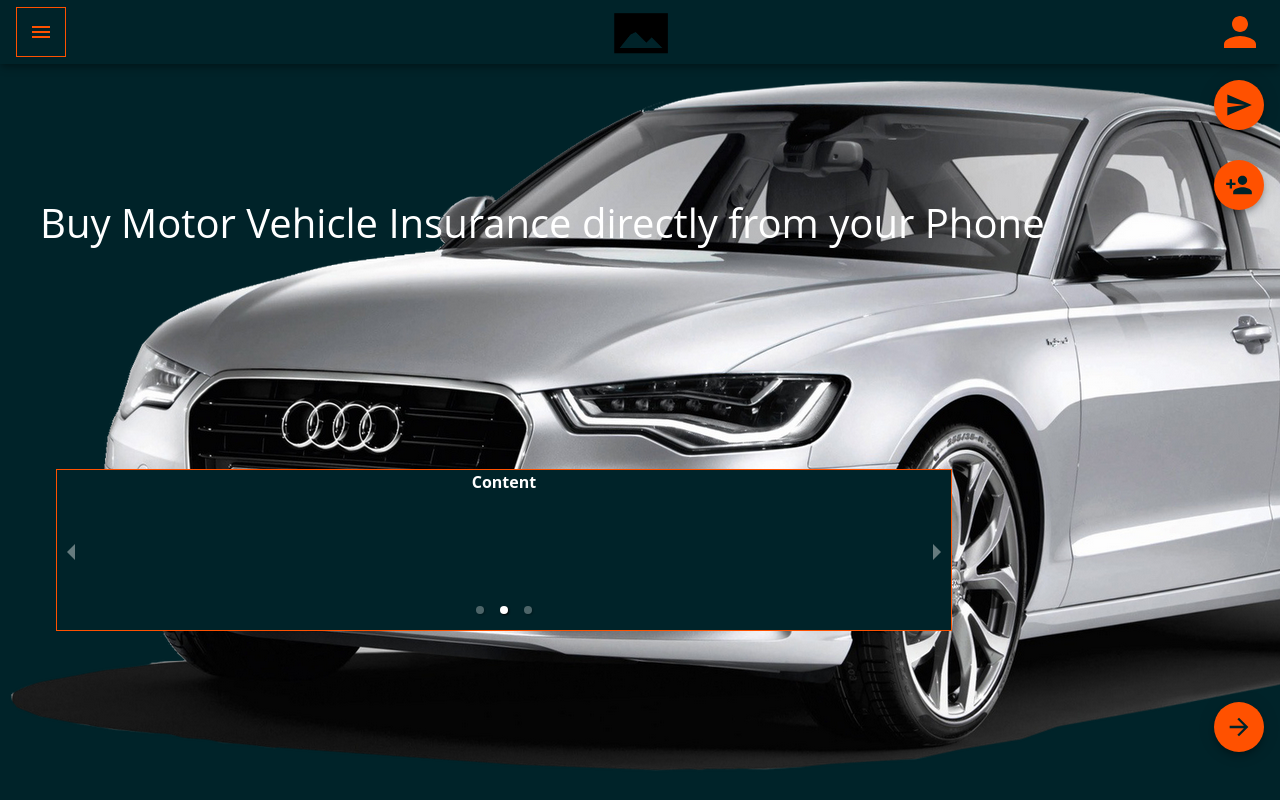
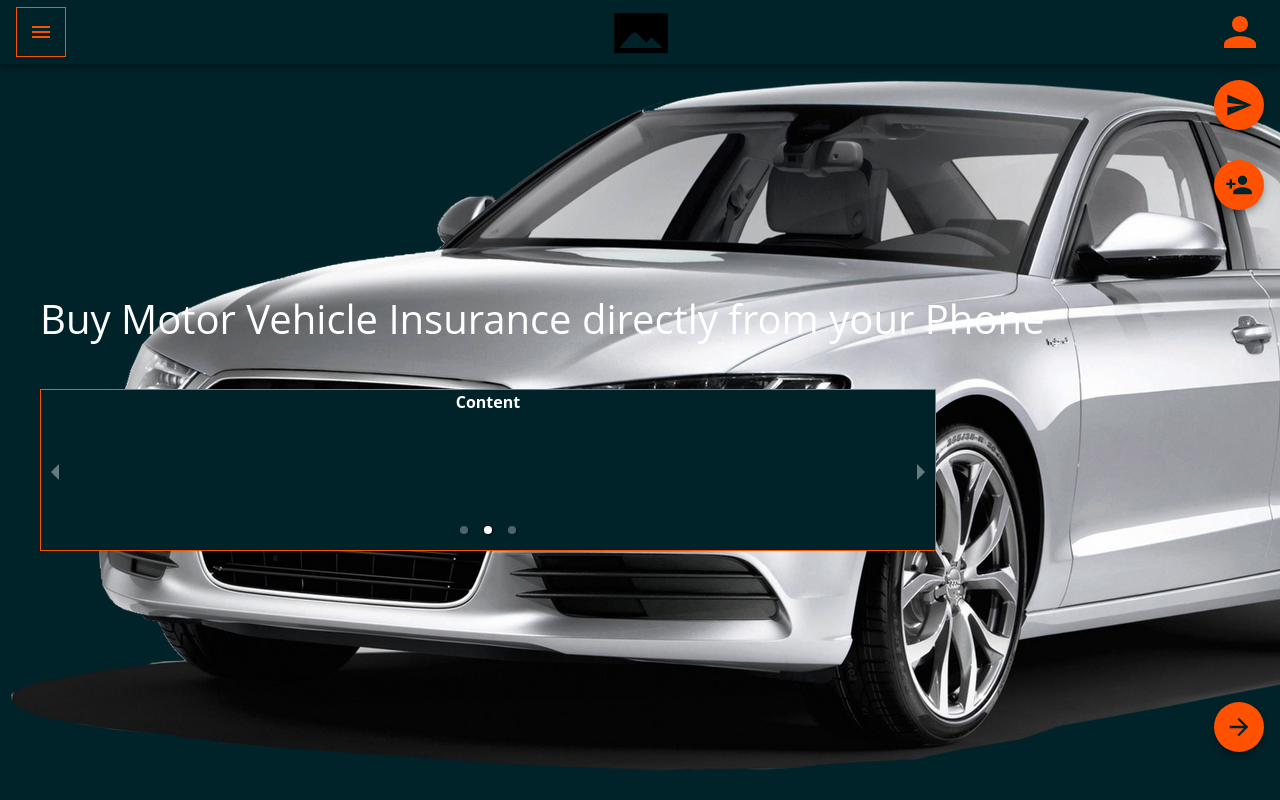
Before and after one commit to FAenX/insurance_demo_app, a React (Create React App) app: page / in a window 1280 px wide. Shown: the top 800 px of the page. Built offline with nearby package versions, Linux system fonts and the light colour scheme; no server answers.

Commit message:
homecarousel

```diff
--- a/src/App.scss
+++ b/src/App.scss
@@ -7,8 +7,8 @@ $error_color: #ff0000;
 $warning_color: #cc9c00;
 
 @mixin fullscreen {
-  min-width: 100vw;
-  min-height: 100vh;
+  width: 100vw;
+  height: 100vh;
 }
 
 @mixin flex-col{
@@ -267,25 +267,24 @@ body {
 .cover-page {
   @include flex-col();
   @include fullscreen();
+  position: relative;
   font-weight: 700;
   background-image: url(./assets/images/image1.png);
   background-color: $color_1;
   background-repeat: no-repeat;
-
-}
-
-//home
+  //home
 .home {
   @include flex-col();
   @include fullscreen();
   align-items: baseline;
   text-align: left;
   color: $white;
+
   .headline-text {
     @include flex-col();
     justify-content: space-between;
     margin: 1em;
-    margin-bottom: 5em;
+    margin-bottom: 1em;
     font-weight: 400;
     font-size: 2.5em;
   }
@@ -294,7 +293,6 @@ body {
 
     .home-carousel{
       width: 100%;
-      margin: 1em;
       border: solid .05em $color_2;
     }
     .slide{
@@ -306,6 +304,10 @@ body {
 }
 
 
+}
+
+
+
 
 
 
@@ -314,7 +316,6 @@ body {
 
 /* how it works */
 .how-it-works-wrapper {
-  @include fullscreen();
   @include flex-col();
 }
 
```
